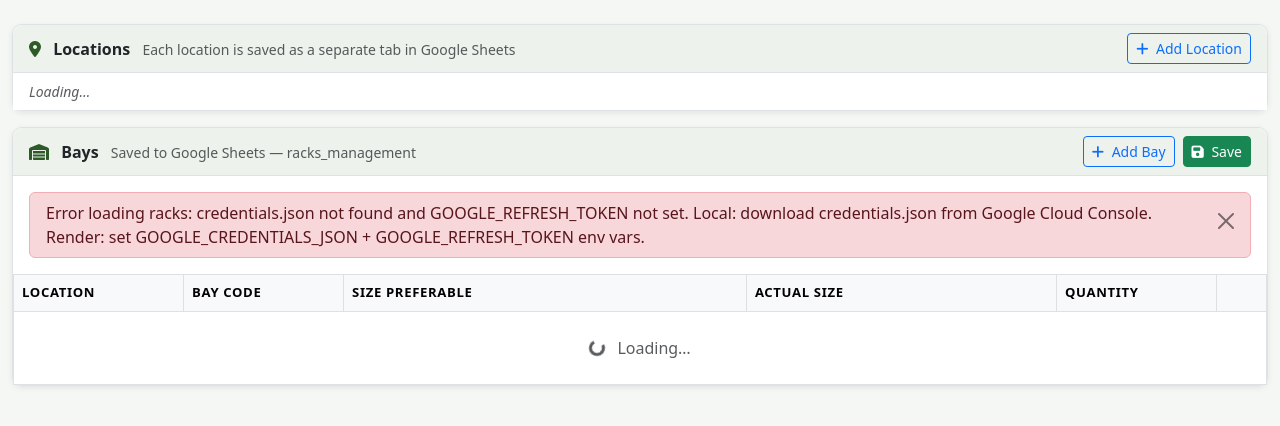
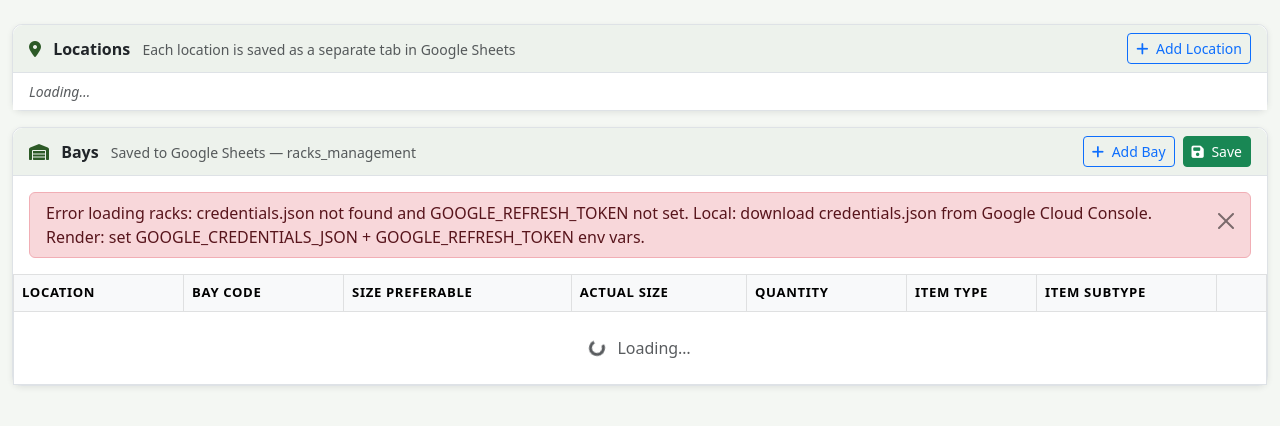
Before and after one commit to MatheusDVizzotto/schedules, a Flask app: page /racks in a window 1280 px wide. Shown: the part 50-476 px from the top of the page. Run offline with Flask 3, Linux system fonts and the light colour scheme; the visitor is signed in with stand-in values (Sample User, id 1); parts of the project's set-up code (start-up, migrations or seed data) failed here and were passed over.

Commit message:
Add Item Type and Item Subtype fields to racks management
Adds two conditional dropdowns per bay row: Item Type (Bearers/Boards/Blocks)
and a context-sensitive Item Subtype that updates its options based on the
selected type. Both fields are persisted to Google Sheets as columns E and F.

Co-Authored-By: Claude Sonnet 4.6 <noreply@anthropic.com>

```diff
--- a/racks_handler.py
+++ b/racks_handler.py
@@ -14,7 +14,7 @@ from openpyxl.styles import Alignment, Border, Font, PatternFill, Side
 from google_drive_handler import GoogleDriveHandler
 
 FILENAME = 'racks_management'
-HEADERS  = ['Bay Code', 'Size Preferable', 'Actual Size', 'Quantity']
+HEADERS  = ['Bay Code', 'Size Preferable', 'Actual Size', 'Quantity', 'Item Type', 'Item Subtype']
 
 HEADER_FILL  = PatternFill(start_color='CCE5FF', end_color='CCE5FF', fill_type='solid')
 THIN_SIDE    = Side(style='thin')
@@ -95,6 +95,8 @@ class RacksHandler:
                     'size_preferable': str(row[1] or '').strip(),
                     'actual_size':     str(row[2] or '').strip(),
                     'quantity':        str(row[3] or '').strip(),
+                    'item_type':       str(row[4] or '').strip() if len(row) > 4 else '',
+                    'item_subtype':    str(row[5] or '').strip() if len(row) > 5 else '',
                 })
         return racks
 
@@ -124,6 +126,8 @@ class RacksHandler:
                     rack.get('size_preferable', ''),
                     rack.get('actual_size', ''),
                     rack.get('quantity', ''),
+                    rack.get('item_type', ''),
+                    rack.get('item_subtype', ''),
                 ]
                 for col_idx, val in enumerate(values, start=1):
                     cell           = ws.cell(row=row_idx, column=col_idx, value=val or None)
@@ -146,6 +150,8 @@ class RacksHandler:
         ws.column_dimensions['B'].width = 18
         ws.column_dimensions['C'].width = 14
         ws.column_dimensions['D'].width = 14
+        ws.column_dimensions['E'].width = 14
+        ws.column_dimensions['F'].width = 18
         return ws
 
     def _new_workbook(self) -> openpyxl.Workbook:
--- a/static/js/racks.js
+++ b/static/js/racks.js
@@ -8,6 +8,49 @@ var QUANTITY_OPTIONS = [
     { value: '1',    label: '1'    },
 ];
 
+var ITEM_TYPE_OPTIONS = [
+    { value: '',        label: '— select —' },
+    { value: 'Bearers', label: 'Bearers'    },
+    { value: 'Boards',  label: 'Boards'     },
+    { value: 'Blocks',  label: 'Blocks'     },
+];
+
+var BEARER_SUBTYPE_OPTIONS = [
+    { value: '',            label: '— select —'  },
+    { value: 'Low Profile', label: 'Low Profile' },
+    { value: 'Standard',    label: 'Standard'    },
+];
+
+var BOARD_OPTIONS = [
+    { value: '',               label: '— select —'     },
+    { value: '65-85 12-15',    label: '65-85 12-15'    },
+    { value: '65-85 16-19',    label: '65-85 16-19'    },
+    { value: '65-85 20-23',    label: '65-85 20-23'    },
+    { value: '65-85 25',       label: '65-85 25'       },
+    { value: '85-105 12-15',   label: '85-105 12-15'   },
+    { value: '85-105 16-19',   label: '85-105 16-19'   },
+    { value: '85-105 20-23',   label: '85-105 20-23'   },
+    { value: '85-105 25',      label: '85-105 25'      },
+    { value: '105-125 12-15',  label: '105-125 12-15'  },
+    { value: '105-125 16-19',  label: '105-125 16-19'  },
+    { value: '105-125 20-23',  label: '105-125 20-23'  },
+    { value: '105-125 25',     label: '105-125 25'     },
+    { value: '125-145 12-15',  label: '125-145 12-15'  },
+    { value: '125-145 16-19',  label: '125-145 16-19'  },
+    { value: '125-145 20-23',  label: '125-145 20-23'  },
+    { value: '125-145 25',     label: '125-145 25'     },
+    { value: 'Narrow Mixed',   label: 'Narrow Mixed'   },
+    { value: 'Standard Mixed', label: 'Standard Mixed' },
+    { value: 'Heavy Mixed',    label: 'Heavy Mixed'    },
+    { value: 'Mixed',          label: 'Mixed'          },
+];
+
+var BLOCK_OPTIONS = [
+    { value: '',        label: '— select —' },
+    { value: '100x75',  label: '100x75'     },
+    { value: '100x100', label: '100x100'    },
+];
+
 var locations = [];   // current location list
 
 // ── Startup ───────────────────────────────────────────────────────────────────
@@ -16,7 +59,7 @@ document.addEventListener('DOMContentLoaded', function () {
     loadRacks();
 
     document.getElementById('addBayBtn').addEventListener('click', function () {
-        appendRow({ location: '', bay_code: '', size_preferable: '', actual_size: '', quantity: '' });
+        appendRow({ location: '', bay_code: '', size_preferable: '', actual_size: '', quantity: '', item_type: '', item_subtype: '' });
     });
 
     document.getElementById('saveBtn').addEventListener('click', saveRacks);
@@ -155,6 +198,11 @@ function appendRow(rack) {
     var empty = tbody.querySelector('.empty-state');
     if (empty) empty.parentElement.remove();
 
+    var hasType     = !!rack.item_type;
+    var subtypeHtml = hasType
+        ? buildSubtypeOptions(rack.item_type, rack.item_subtype)
+        : '<option value="">— select type first —</option>';
+
     var tr = document.createElement('tr');
     tr.innerHTML =
         '<td><select class="form-select form-select-sm" data-field="location">' + buildLocationOptions(rack.location) + '</select></td>' +
@@ -167,9 +215,21 @@ function appendRow(rack) {
             '<span class="qty-unit">box</span>' +
           '</div>' +
         '</td>' +
+        '<td><select class="form-select form-select-sm" data-field="item_type">' + buildItemTypeOptions(rack.item_type) + '</select></td>' +
+        '<td><select class="form-select form-select-sm" data-field="item_subtype"' + (hasType ? '' : ' disabled') + '>' + subtypeHtml + '</select></td>' +
         '<td class="text-center">' +
           '<button class="btn btn-sm btn-outline-danger btn-delete-row" title="Remove row"><i class="fas fa-trash-alt"></i></button>' +
         '</td>';
+
+    var itemTypeSel    = tr.querySelector('select[data-field="item_type"]');
+    var itemSubtypeSel = tr.querySelector('select[data-field="item_subtype"]');
+    itemTypeSel.addEventListener('change', function () {
+        var type = itemTypeSel.value;
+        itemSubtypeSel.innerHTML = type
+            ? buildSubtypeOptions(type, '')
+            : '<option value="">— select type first —</option>';
+        itemSubtypeSel.disabled = !type;
+    });
 
     tr.querySelector('.btn-delete-row').addEventListener('click', function () {
         tr.remove();
@@ -195,6 +255,23 @@ function buildQtyOptions(selected) {
     return html;
 }
 
+function buildItemTypeOptions(selected) {
+    return ITEM_TYPE_OPTIONS.map(function (opt) {
+        return '<option value="' + escHtml(opt.value) + '"' + (opt.value === selected ? ' selected' : '') + '>' + escHtml(opt.label) + '</option>';
+    }).join('');
+}
+
+function buildSubtypeOptions(type, selected) {
+    var opts;
+    if (type === 'Bearers') opts = BEARER_SUBTYPE_OPTIONS;
+    else if (type === 'Boards') opts = BOARD_OPTIONS;
+    else if (type === 'Blocks') opts = BLOCK_OPTIONS;
+    else return '<option value="">— select type first —</option>';
+    return opts.map(function (opt) {
+        return '<option value="' + escHtml(opt.value) + '"' + (opt.value === selected ? ' selected' : '') + '>' + escHtml(opt.label) + '</option>';
+    }).join('');
+}
+
 function collectRows() {
     var racks = [];
     document.querySelectorAll('#racksBody tr').forEach(function (tr) {
@@ -206,6 +283,8 @@ function collectRows() {
             size_preferable: inputs[1].value.trim(),
             actual_size:     inputs[2].value.trim(),
             quantity:        tr.querySelector('select[data-field="quantity"]').value,
+            item_type:       tr.querySelector('select[data-field="item_type"]').value,
+            item_subtype:    tr.querySelector('select[data-field="item_subtype"]').value,
         });
     });
     return racks;
@@ -213,7 +292,7 @@ function collectRows() {
 
 function setEmpty() {
     document.getElementById('racksBody').innerHTML =
-        '<tr><td colspan="6" class="text-center py-4 text-muted empty-state">' +
+        '<tr><td colspan="8" class="text-center py-4 text-muted empty-state">' +
           '<i class="fas fa-pallet me-2 opacity-50"></i>No bays yet. Click <strong>Add Bay</strong> to get started.' +
         '</td></tr>';
 }
--- a/templates/racks.html
+++ b/templates/racks.html
@@ -119,12 +119,14 @@
                                 <th>Size Preferable</th>
                                 <th>Actual Size</th>
                                 <th style="width:160px;">Quantity</th>
+                                <th style="width:130px;">Item Type</th>
+                                <th style="width:180px;">Item Subtype</th>
                                 <th style="width:50px;"></th>
                             </tr>
                         </thead>
                         <tbody id="racksBody">
                             <tr>
-                                <td colspan="6" class="text-center py-4 text-muted">
+                                <td colspan="8" class="text-center py-4 text-muted">
                                     <div class="spinner-border spinner-border-sm me-2" role="status"></div>
                                     Loading…
                                 </td>
```
